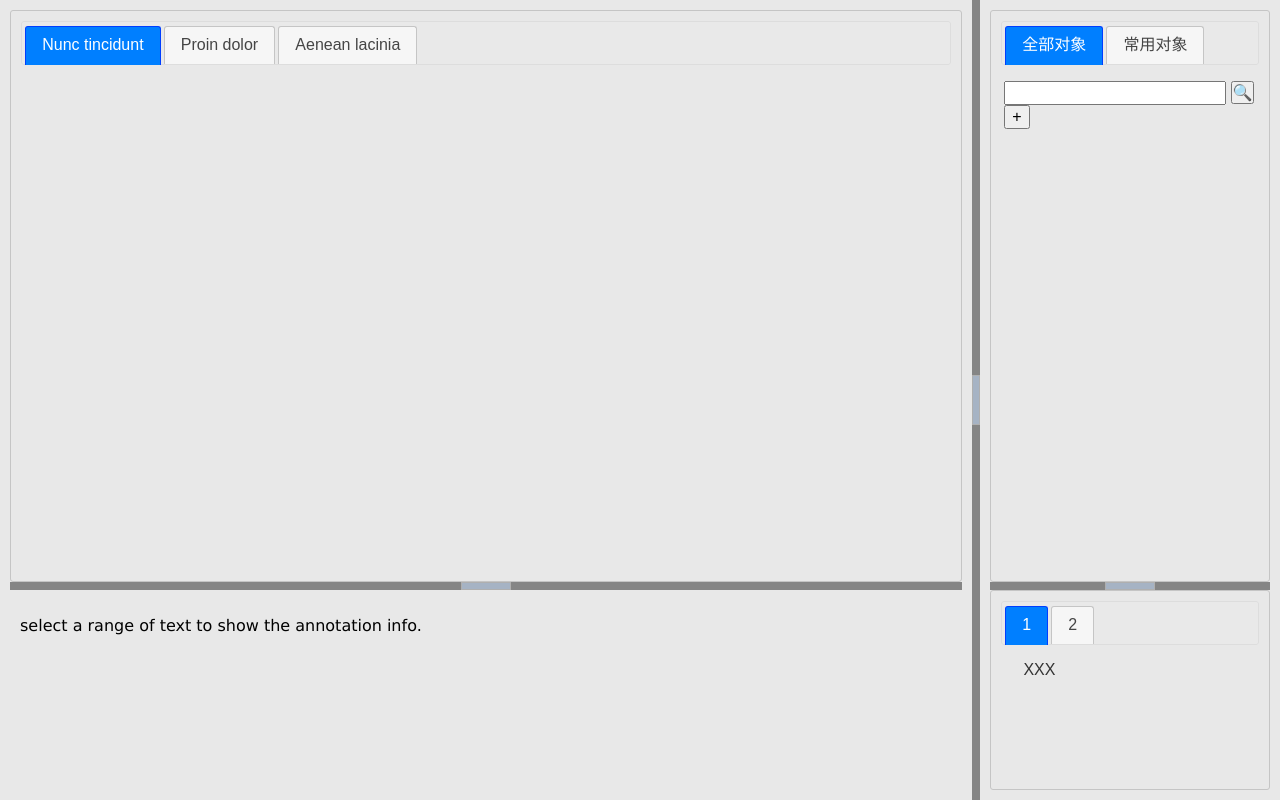
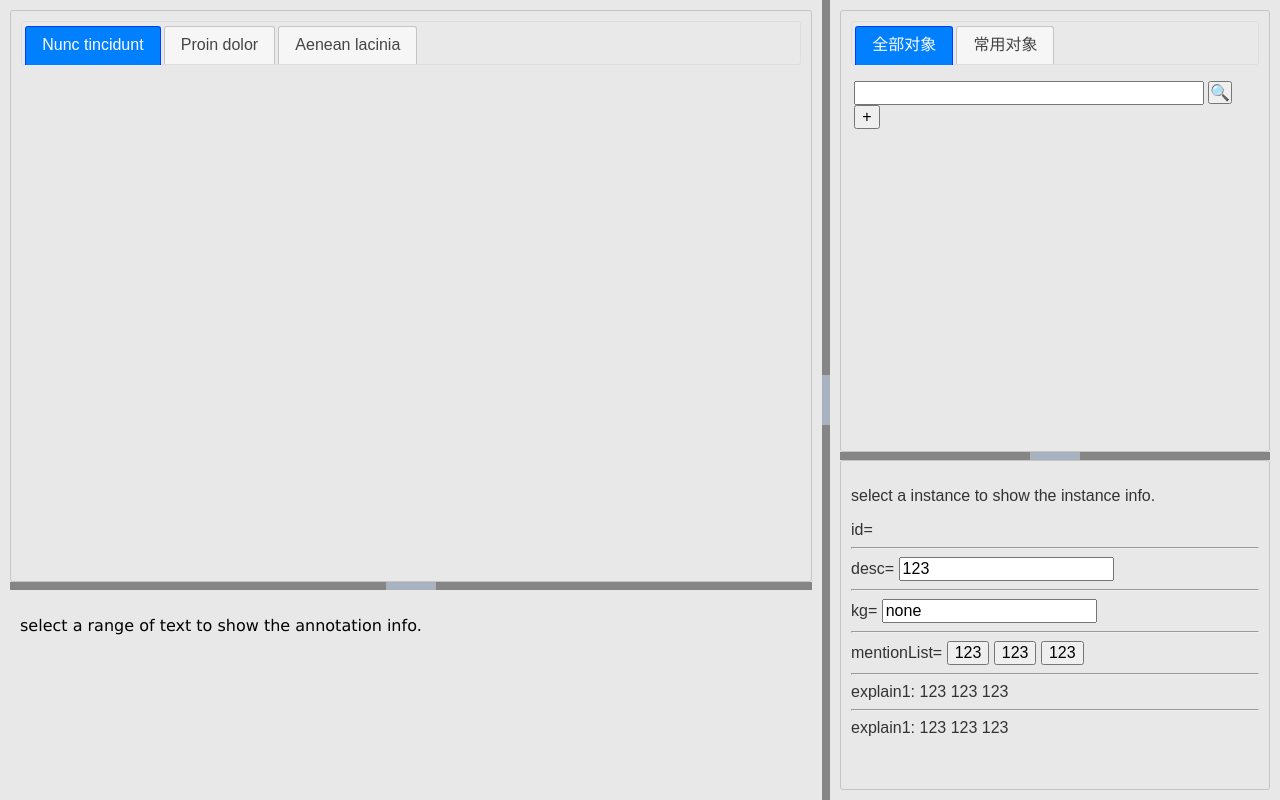
Before and after one commit to Zhuo-Ren/cdcat, a Flask app: page / in a window 1280 px wide. Run offline with Flask 2, Linux system fonts and the light colour scheme; some libraries are stand-ins or nearby versions.

Commit message:
1.实例信息可编辑化（除了explain）

```diff
--- a/nlp_plantform/plug_in/manual_annotation_tool/cdcat/cdcat.py
+++ b/nlp_plantform/plug_in/manual_annotation_tool/cdcat/cdcat.py
@@ -20,7 +20,7 @@ def cdcat(root: mytree):
     def fun1():
         return render_template("main.html",
                                text_unit_list=text_unit_list,
-                               instance_list=Instance.instance_dict)
+                               instance_dict=Instance.instance_dict)
 
     @app.route('/selectChars', methods=["POST"])
     def selectChars():
--- a/nlp_plantform/plug_in/manual_annotation_tool/cdcat/static/jquery-layout-1.4.0/my-layout.js
+++ b/nlp_plantform/plug_in/manual_annotation_tool/cdcat/static/jquery-layout-1.4.0/my-layout.js
@@ -3,7 +3,7 @@ $(document).ready(function () {
     $('body').layout({
         center__paneSelector:	    "#centerWindow",
         east__paneSelector:		"#instanceWindow",
-        east__size:				300,
+        east__size:				450,
         spacing_open:			    8,  // ALL panes
         spacing_closed:			12, // ALL panes
         north__maxSize:			200,
@@ -18,7 +18,7 @@ $(document).ready(function () {
         east__childOptions: {
             center__paneSelector: "#instanceSelectWindow",
             south__paneSelector: "#instancInfoWindow",
-            south__size: 200,
+            south__size: 330,
             spacing_open: 8,  // ALL panes
             spacing_closed: 12,// ALL panes
         }
--- a/nlp_plantform/plug_in/manual_annotation_tool/cdcat/templates/main.html
+++ b/nlp_plantform/plug_in/manual_annotation_tool/cdcat/templates/main.html
@@ -29,6 +29,9 @@
         #commonInstanceTab{
             padding-left: 3.2px;
             padding-right: 3.2px;
+        }
+        .curSlot{
+            background: red;
         }
 
     </style>
@@ -93,7 +96,7 @@
                 <span id="semanticTypeKey"> > ner.entity_type =</span>
                 <span id="semanticTypeValue">
                     <select>
-                        <option value ="none">无</option>
+                        <option value ="none" selected>无</option>
                         <option value ="peo">人</option>
                         <option value="org">组织</option>
                         <option value="addr">地点</option>
@@ -120,9 +123,9 @@
                 </div>
                 <div id="resultInstance">
                     <button class="instance">+</button>
-                    {% for i in instance_list: %}
-                        <button id={{i["id"]}} class="instance" name={{i["id"]}}>
-                            {{i["desc"]}}
+                    {% for i in instance_dict: %}
+                        <button id={{instance_dict[i]["id"]}} class="instance" name={{instance_dict[i]["id"]}}>
+                            {{instance_dict[i]["desc"]}}
                         </button>
                     {% endfor %}
                 </div>
@@ -132,15 +135,51 @@
             </div>
         </div>
         <div id="instancInfoWindow">
-            <ul>
-                <li><a href="#instanceInfoTab1">1</a></li>
-                <li><a href="#instanceInfoTab2">2</a></li>
-            </ul>
-            <div id="instanceInfoTab1">
-                XXX
+            <p id="instanceInfo-noSelect" style="display: block">select a instance to show the instance info.</p>
+            <div id="instanceInfo-id" style="display:block">
+                <span id="idKey">id=</span>
+                <span id="idValue"> </span>
             </div>
-            <div id="instanceInfoTab2">
-                XXX
+            <hr/>
+            <div id="instanceInfo-desc" style="display: block">
+                <span id="descKey">desc=</span>
+                <input id="descValue" type="text" value="123" />
+            </div>
+            <hr/>
+            <div id="instanceInfo-kg" style="display: block">
+                <span id="kgKey">kg=</span>
+                <input id="kgValue" type="text" value="none"/>
+            </div>
+            <hr/>
+            <div id="instanceInfo-mentionList" style="display: block">
+                <span id="mentionListKey">mentionList=</span>
+                <span id="mentionListValue">
+                    <button >123</button>
+                    <button >123</button>
+                    <button >123</button>
+                </span>
+            </div>
+            <hr/>
+            <div id="instanceInfo-explain1" style="display: block;">
+                <span id="explain1Key">
+                    explain1:
+                </span>
+                <span id="explain1Value">
+                    123
+                    123
+                    123
+                </span>
+            </div>
+            <hr/>
+            <div id="instanceInfo-explain2" style="display: block;">
+                <span id="explain2Key">
+                    explain1:
+                </span>
+                <span id="explain2Value">
+                    123
+                    123
+                    123
+                </span>
             </div>
         </div>
     </div>
@@ -306,18 +345,41 @@
             "/getInstanceInfo",
             {instance_id: instanceId},
             function (data, status) {
-                    instanceInfo = ""
+                var instanceInfo = "";
                 for(var key in data){ // 输出字典元素，如果字典的key是数字，输出时会自动按序输出
-                        instanceInfo += key + ' : ' + data[key] + '<br>'
+                    instanceInfo += key + ' : ' + data[key] + '<br>';
                 }
                 $("#instanceInfoTab1")[0].innerHTML = instanceInfo
             }
         );
     }
+    function startOfInstanceSlotFilling(){
+        // 标红当前槽元素
+        curTriggerElement.classList.add("curSlot");
+        document.body.style.cursor = "help";
+    }
+    function endOfInstanceSlotFilling(instanceId){
+        curTriggerElement.classList.remove("curSlot");
+        curTriggerElement.name = instanceId
+        $.post(
+            "/setInstanceInfo",
+            {instance_id: instanceId},
+            function (data, status) {
+                var instanceInfo = "";
+                for(var key in data){ // 输出字典元素，如果字典的key是数字，输出时会自动按序输出
+                    instanceInfo += key + ' : ' + data[key] + '<br>';
+                }
+                $("#instanceInfoTab1")[0].innerHTML = instanceInfo
+            }
+        );
+        curTriggerElement.innerText = "newIns"
+        curTriggerElement = undefined
+    }
 </script>
 
 <!-- 事件句柄 -->
 <script>
+    // 选中一段文本
     function textMouseup(){
         if (window.getSelection().toString() === ""){
             unselectChars();
@@ -325,11 +387,27 @@
             selectChars();
         }
     }
-    function instanceClick(){
-        showInstanceInfo($("#instanceValue")[0].name);
+    // 单击实例
+    function instanceClick(instanceId){
+        if (curTriggerElement === undefined){
+            // 显示实例信息
+            showInstanceInfo(instanceId);
         }
-    function editRef(){
-        console.log(2);
+        else{
+            // 选择此实例填充当前槽
+            endOfInstanceSlotFilling(instanceId);
+        }
+    }
+    // 双击实例
+    var curTriggerElement = undefined;
+    function instanceDblclick(triggerElement){
+        // 如果当前处于其他槽的写入状态，那么产生冲突，放弃操作。
+        if (curTriggerElement !== undefined){
+            return
+        }else{
+            curTriggerElement = triggerElement
+            startOfInstanceSlotFilling()
+        }
     }
 </script>
 
@@ -344,19 +422,20 @@
         if(clickFlag) {//取消上次延时未执行的方法
             clickFlag = clearTimeout(clickFlag);
         }
-        clickFlag = setTimeout(function() {
-            // click 事件的处理
-            instanceClick();
-        }, 150);//延时300毫秒执行
+        clickFlag = setTimeout("instanceClick(" + this.name + ");", 150);//延时300毫秒执行
     })
-    // 双击实例，选择指向的实例
+    // 双击实例
     $("#instanceValue").dblclick(function(){
         if(clickFlag) {//取消上次延时未执行的方法
             clickFlag = clearTimeout(clickFlag);
         }
         // dblclick 事件的处理
-        editRef()
+        instanceDblclick(this)
     })
+    // 修改标注信息（token）
+    $("#tokenValue input").change(function(){alert(111)})
+    // 修改标注信息（semanticType）
+    $("#semanticTypeValue select").change(function(){alert(111)})
 </script>
 
 </html>
```
Lines whose indentation alone changed are shown as unchanged.
